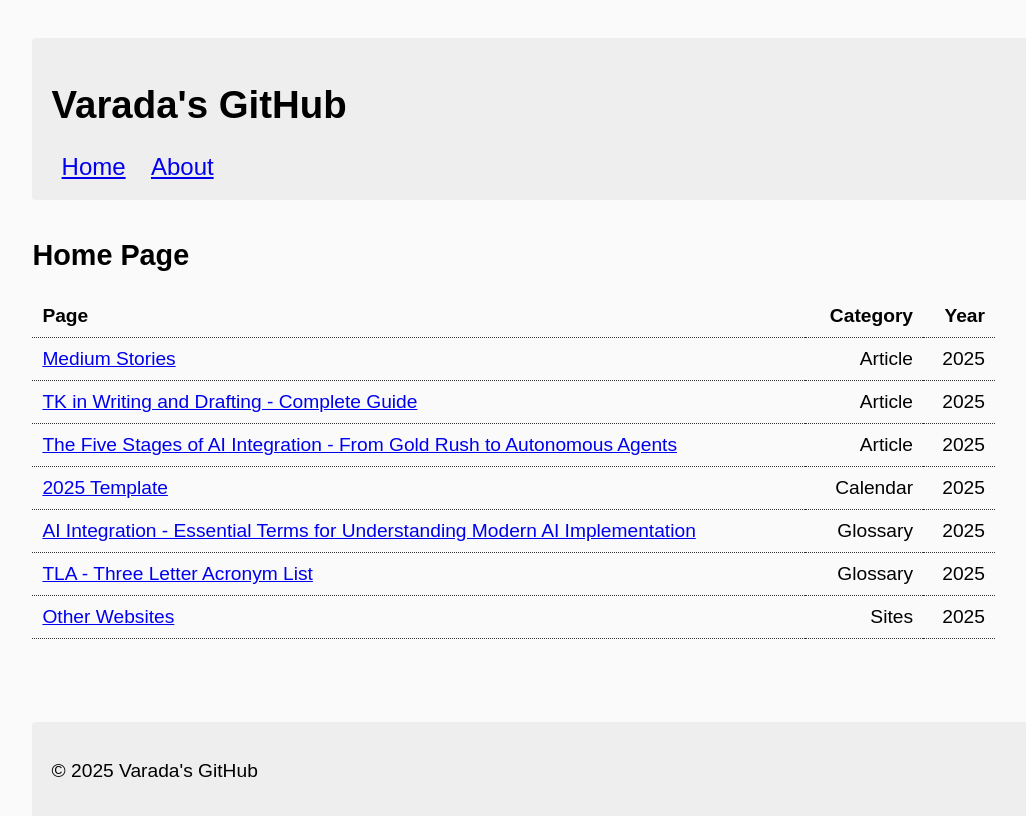
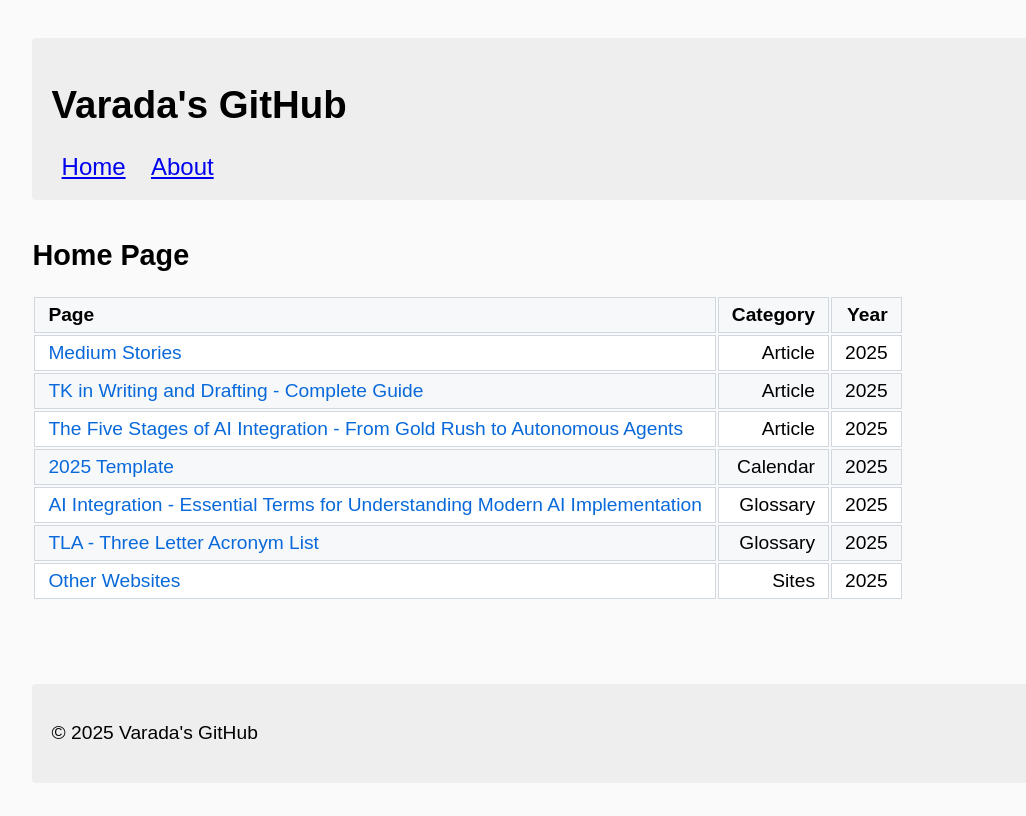
Before and after one commit to ivarada/ivarada.github.io, a Jekyll site: the page built from index.md, in a window 1280 px wide. Shown: the top 816 px of the page, without its empty margins (6-1032 px from the left). Built offline with Jekyll 4.4.1, drawn with Linux system fonts in a browser that asks for light colours.

Commit message:
Update index.md

```diff
--- a/index.md
+++ b/index.md
@@ -7,7 +7,7 @@
 
 <!-- LINKS-INSERT-START -->
 
-{:class="index-page-html"}
+{:class="markdown-body"}
 |Page|Category|Year|
 |:------------------------|------:|----:|
 |[ Medium Stories]( https://medium.com/@varada)|Article|2025|
```
